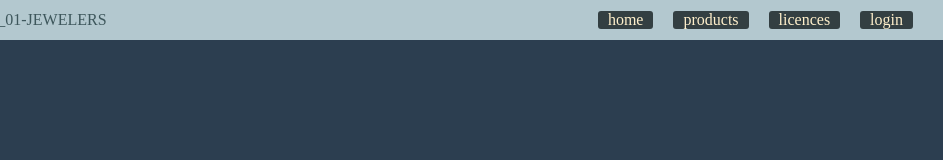
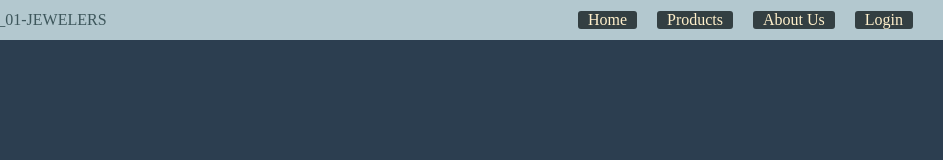
Before and after one commit to Ashish150806/project_01-jewelers, a plain HTML site: page code/aboutus.html in a window 1280 px wide. Shown: the full height of the page, 337-1280 px from the left. Drawn offline with Linux system fonts and the light colour scheme.

Commit message:
create about us
create about us

```diff
--- a/code/aboutus.html
+++ b/code/aboutus.html
@@ -16,16 +16,16 @@
             </div>
             <div id=navbar-right>
                 <div class="buttons">
-                    <a href="index.html">home</a>
+                    <a href="index.html">Home</a>
                 </div>
                 <div class="buttons">
-                    <a href="product.html">products</a>
+                    <a href="product.html">Products</a>
                 </div>
                 <div class="buttons">
-                    <a href="licences.html">licences</a>
+                    <a href="aboutus.html">About Us</a>
                 </div>
                 <div class="buttons">
-                    <a href="login.html">login</a>
+                    <a href="login.html">Login</a>
                 </div>
             </div>
         </div>
```
